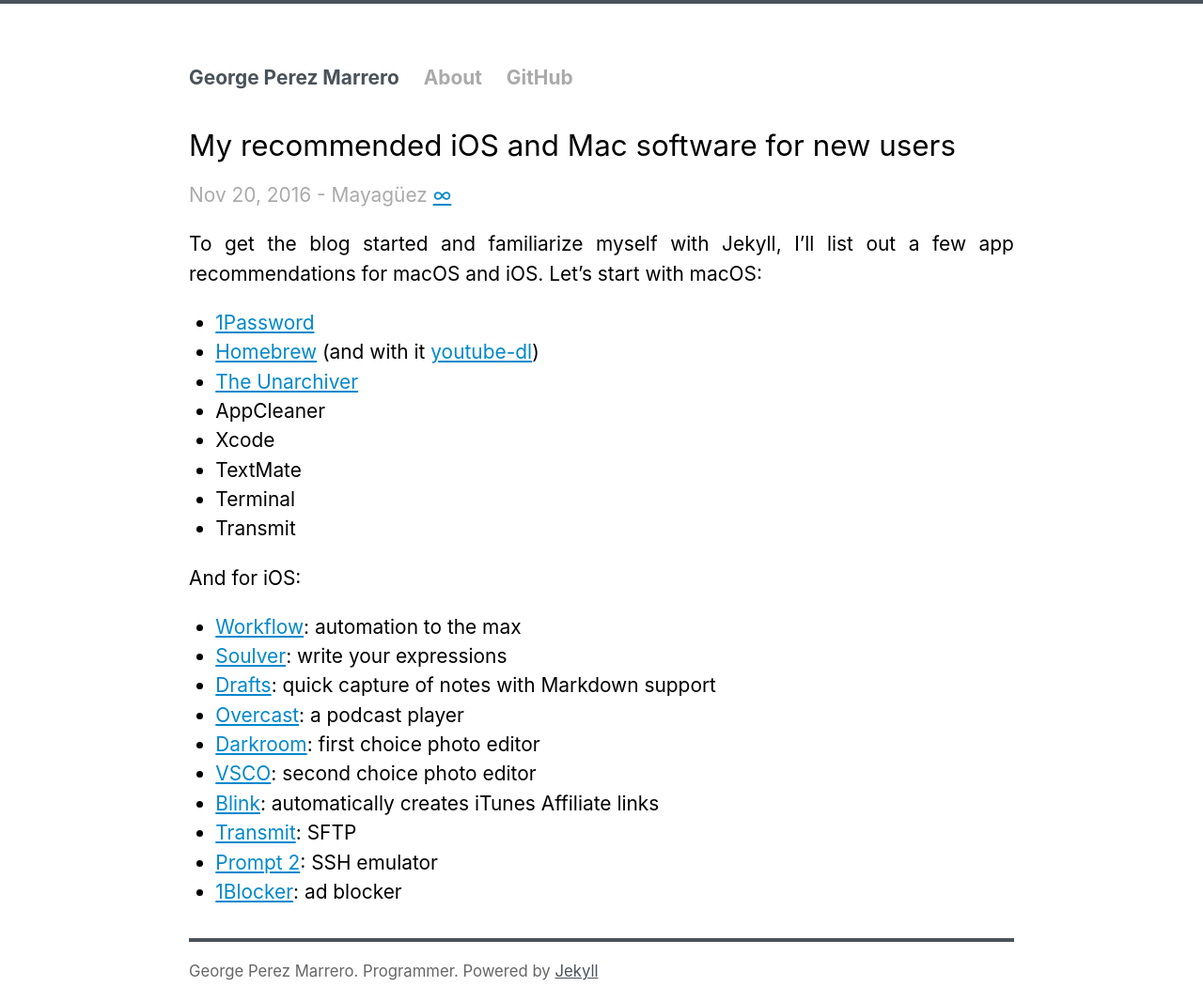
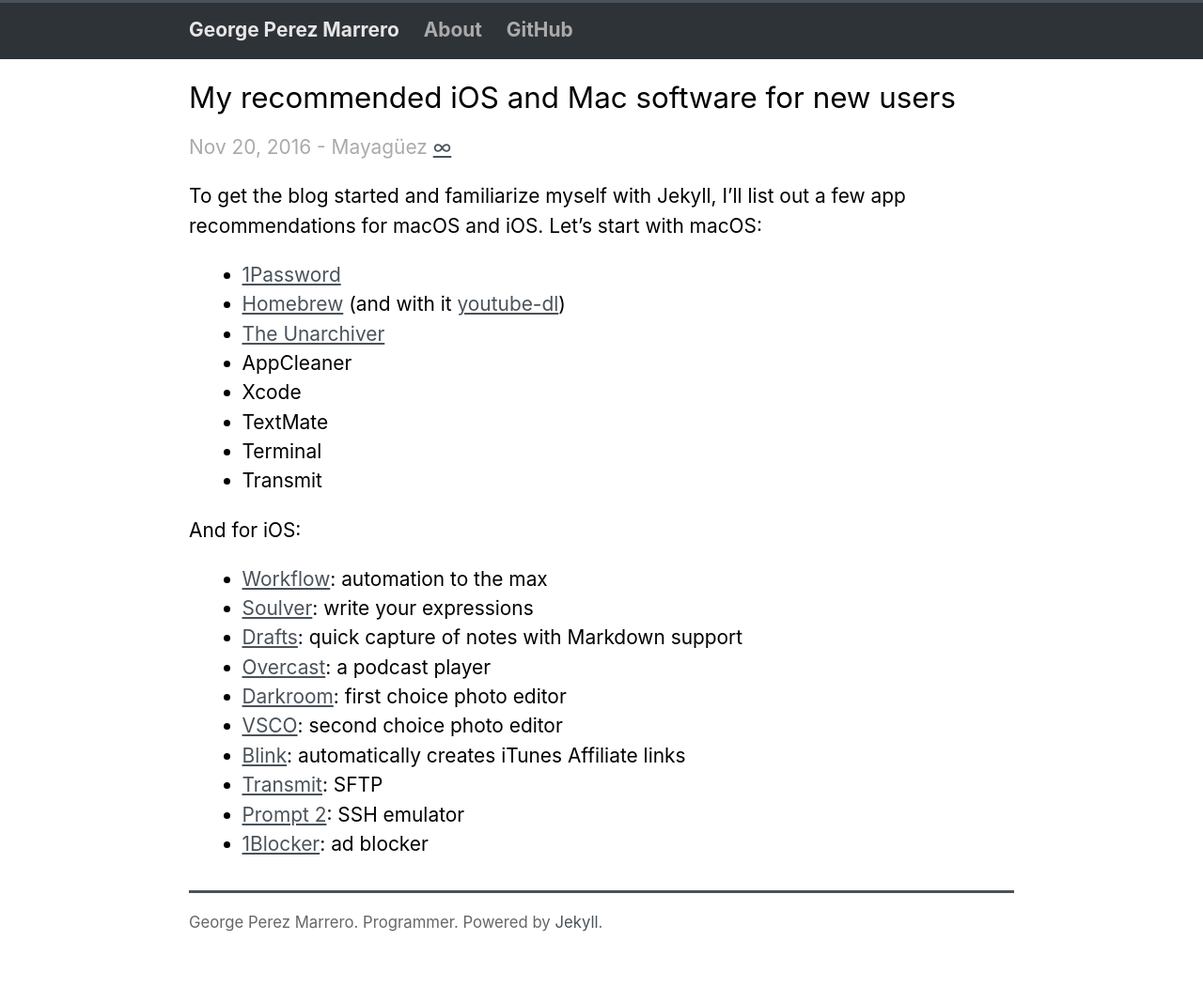
Before and after one commit to georgeperez/titanpointe.org, a Jekyll site: the page built from _posts/2016-11-20-app-recommendations.md, in a window 1280 px wide. Shown: the whole page at 94% size. Built offline with Jekyll 4.4.1, drawn with Linux system fonts in a browser that asks for light colours; after the commit the page ends 1015 px from its top, so only the background shows below that.

Commit message:
Tweaked design some more

```diff
--- a/_layouts/default.html
+++ b/_layouts/default.html
@@ -8,6 +8,7 @@
 	  <link rel="stylesheet" type="text/css" href="/assets/css/style.css">
   </head>
   <body>
+    <div id="mastheadbg">&nbsp;</div>
     <div class="site">
       <div class="title">
         <a href="/">George Perez Marrero</a>
@@ -19,7 +20,7 @@
 
     <div class="footer">
       <div class="about">
-      <p>George Perez Marrero. Programmer. Powered by <a href="https://jekyllrb.com">Jekyll</a></p>
+      <p>George Perez Marrero. Programmer. Powered by <a href="https://jekyllrb.com">Jekyll</a>.</p>
     </div><!-- /.about -->
     </div><!-- /.footer -->
   </div><!-- /.site -->
--- a/_layouts/post.html
+++ b/_layouts/post.html
@@ -1,7 +1,7 @@
 ---
 layout: default
 ---
-<h2>{{ page.title }}</h2>
+<h2 class="header"><a href="{{ page.url }}">{{ page.title }}</a></h2>
 <div id="post">
   {{ content }}
 </div>
--- a/_posts/2016-11-20-app-recommendations.md
+++ b/_posts/2016-11-20-app-recommendations.md
@@ -2,7 +2,7 @@
 layout: post
 title: My recommended iOS and Mac software for new users
 ---
-<p class="meta">{{ page.date | date:"%b %-d, %Y" }} - Mayagüez <a href="{{ page.url }}">∞</a></p>
+<p class="meta">{{ page.date | date:"%b %-d, %Y" }} - Mayagüez <a class="permalink" title="Permalink" href="{{ page.url }}">∞</a></p>
 To get the blog started and familiarize myself with Jekyll, I'll list out a few app recommendations for macOS and iOS. Let's start with macOS:
 
 * [1Password](https://geo.itunes.apple.com/us/app/1password-password-manager/id443987910?mt=12&uo=4&at=1010lbam)
--- a/assets/css/style.css
+++ b/assets/css/style.css
@@ -8,13 +8,20 @@
   height: 100%
 }
 body  {
-  border-top: 4px solid #4a525a;
+  border-top: 3px solid #4a525a;
   background-color: white;
   font-family: -apple-system, 'Helvetica Neue', sans-serif;
   text-align: center;
 	font-size: 19px;
   margin: 0;
   padding: 0;
+  word-wrap: break-word;
+  -webkit-text-size-adjust: 100%;
+}
+body #mastheadbg {
+  background-color: #2e3338;
+  margin-bottom: -110px;
+  height: 60px;
 }
 h1, h2, h3, h4, h5, h6 {
 	text-rendering: optimizeLegibility
@@ -64,14 +71,12 @@
 	font-size: 1em;
 	color: #70707f
 }
-a {
-	color: #08c
+a, a:visited {
+	color: #4a525a;
+  text-decoration: none
 }
 a:hover {
   color: black
-}
-a:visited {
-  color: #a0a
 }
 table {
   font-size: inherit;
@@ -99,22 +104,25 @@
 
 .site {
   font-size: 110%;
-  text-align: justify;
+  text-align: left;
   width: 42em;
   margin: 3em auto 2em auto;
   line-height: 1.5em;
 }
+.site .header a {
+  color: black;
+}
 .title {
-  color: #4a525a;
+  color: #e6e6e6;
   font-weight: bold;
   margin-bottom: 2em;
 }
 .site .title a {
-  color: #4a525a;
+  color: #e6e6e6;
   text-decoration: none;
 }
 .site .title a:hover {
-  color: black;
+  color: white;
 }
 .site .title a.extra {
   color: #aaa;
@@ -122,7 +130,7 @@
   margin-left: 1em;
 }
 .site .title a.extra:hover {
-  color: black;
+  color: white;
 }
 .site .meta {
   color: #aaa;
@@ -130,7 +138,7 @@
 .site .footer {
   font-size: 80%;
   color: #666;
-  border-top: 4px solid #4a525a;
+  border-top: 3px solid #4a525a;
   margin-top: 2em;
   overflow: hidden;
 }
@@ -147,12 +155,15 @@
 #post {
 
 }
+#post a {
+  text-decoration: underline;
+}
 #post pre {
   border: 1px solid #ddd;
   background-color: #eef;
   padding: 0 .4em
 }
-#post ul, #post ol {
+#post ul, #post ol, #post li {
   margin-left: 1.35em
 }
 #post code {
--- a/index.html
+++ b/index.html
@@ -1,8 +1,9 @@
 ---
 layout: default
+title: GeorgePerezMarrero.com
 ---
   <ul class="posts">
     {% for post in site.posts %}
-      <li><span>{{ post.date | date_to_string }}</span> &raquo; <a href="{{ post.url }}" title="{{ post.title }}">{{  post.title }}</a></li>
+      <li><span>{{ post.date | date_to_string }}</span> &raquo; <a href="{{ post.url }}" title="{{ post.title }}">{{ post.title }}</a></li>
       {% endfor %}
     </ul>
```
Also changed, not shown: about/index.md (+2 -2 lines).
